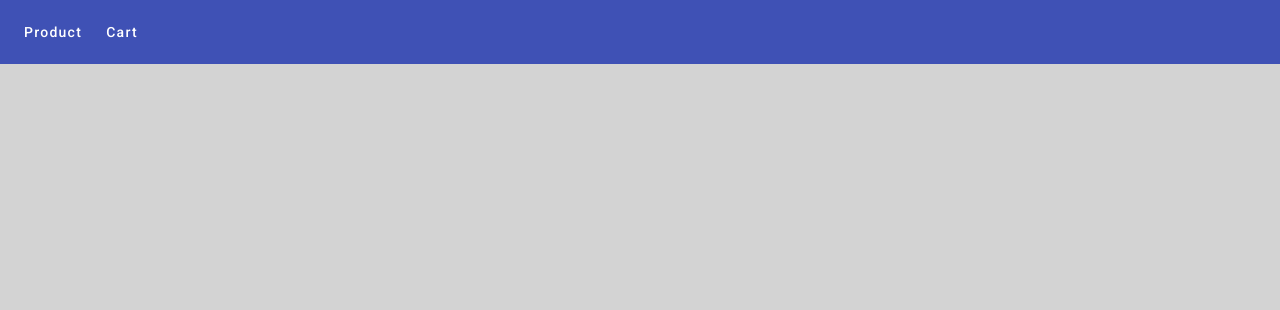
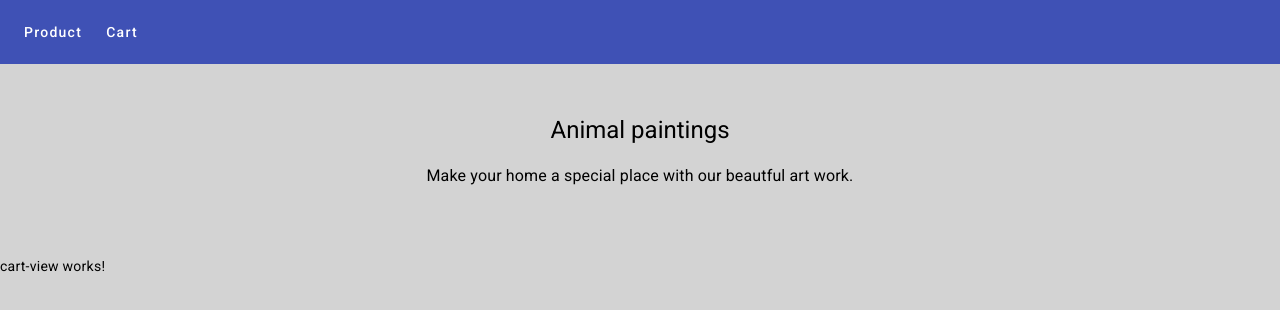
Before and after one commit to rgerero/animal-paintings-ng, an Angular app: page /cart in a window 1280 px wide. Before the commit this address led to /. Shown: the top 310 px of the page. Built offline with nearby package versions, Linux system fonts and the light colour scheme.

Commit message:
add cart module & service

```diff
--- a/src/app/app-routing.module.ts
+++ b/src/app/app-routing.module.ts
@@ -1,10 +1,12 @@
 import { NgModule } from '@angular/core';
 import { RouterModule, Routes } from '@angular/router';
 import { ProductListComponent } from './product/product-list/product-list.component';
+import { CartViewComponent } from './cart/cart-view/cart-view.component';
 
 const routes: Routes = [
   {path: '', redirectTo: '/products', pathMatch: 'full'},
   {path: 'products', component: ProductListComponent},
+  {path: 'cart', component: CartViewComponent},
 ];
 
 @NgModule({
--- a/src/app/app.component.html
+++ b/src/app/app.component.html
@@ -4,4 +4,10 @@
         <a href="/cart" mat-button>Cart</a>
     </mat-toolbar-row>
 </mat-toolbar>
+
+<div class="container text-center">
+    <h1>Animal paintings</h1>
+    <h3>Make your home a special place with our beautful art work.</h3>
+</div>
+
 <router-outlet></router-outlet>
--- a/src/app/app.module.ts
+++ b/src/app/app.module.ts
@@ -8,10 +8,12 @@ import {HttpClientModule} from '@angular/common/http';
 import { BrowserAnimationsModule } from '@angular/platform-browser/animations';
 import {MatToolbarModule} from '@angular/material/toolbar';
 import {MatButtonModule} from '@angular/material/button';
+import { CartViewComponent } from './cart/cart-view/cart-view.component';
 
 @NgModule({
   declarations: [
-    AppComponent
+    AppComponent,
+    CartViewComponent
   ],
   imports: [
     BrowserModule,
--- /dev/null
+++ b/src/app/cart/cart-view/cart-view.component.html
@@ -0,0 +1 @@
+<p>cart-view works!</p>
--- a/src/styles.css
+++ b/src/styles.css
@@ -16,3 +16,11 @@ body {
     max-width: 800px;
     margin: auto;
 }
+
+.text-center {
+    text-align: center;
+}
+
+.text-right {
+    text-align: right;
+}
```
Also changed, not shown: src/app/cart/cart-view/cart-view.component.ts (added, +10 -0 lines), src/app/cart/cart.service.ts (added, +9 -0 lines), src/app/cart/cart-view/cart-view.component.css (added), 2 other files (tests, documents, lock files or other folders).
